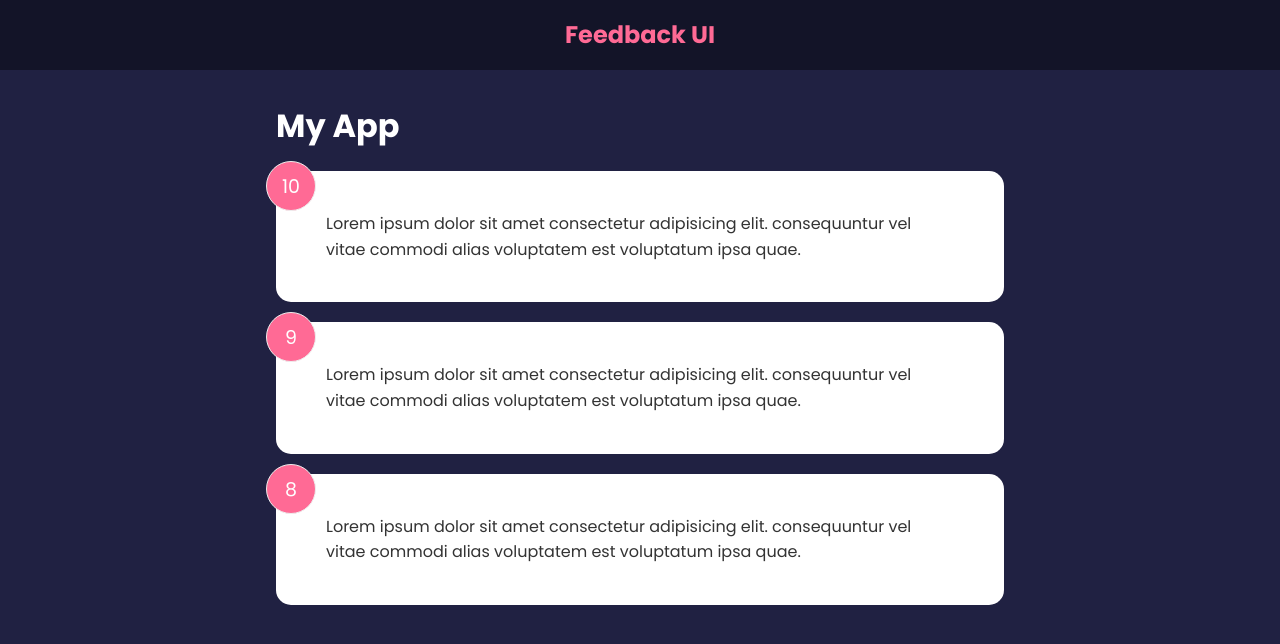
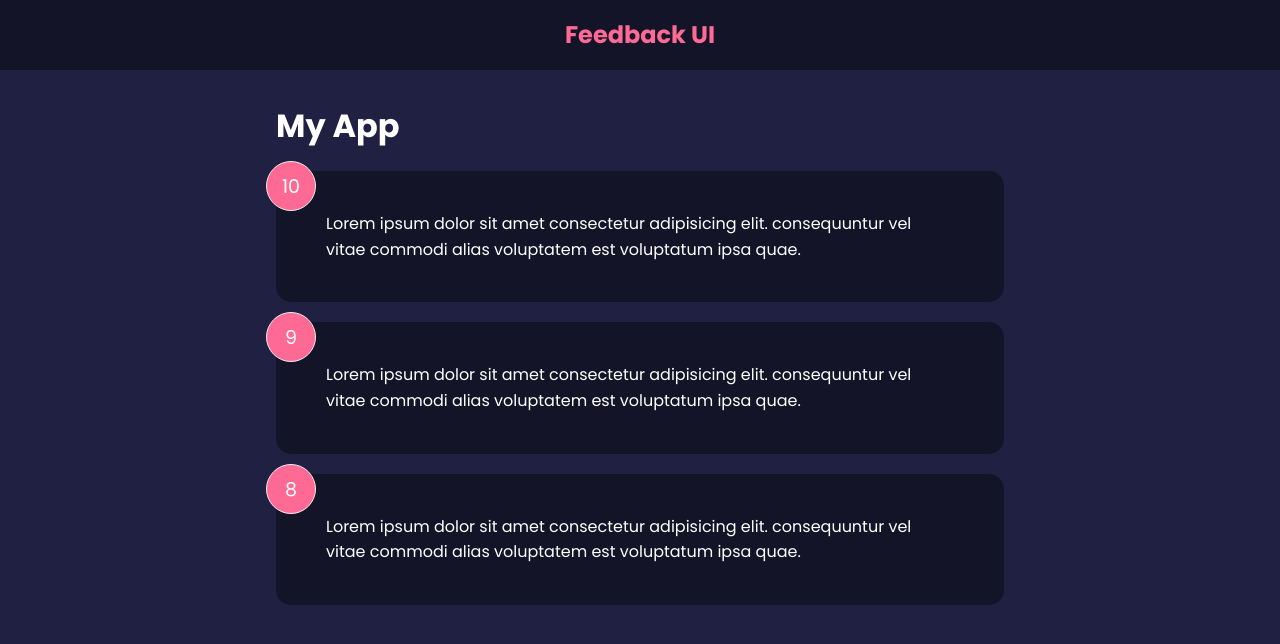
Before and after one commit to willbowdler/FeedBack-Application-UDTut, a React (Create React App) app: page / in a window 1280 px wide. Shown: the top 644 px of the page. Built offline with nearby package versions, Linux system fonts and the light colour scheme.

Commit message:
added a conditional class for reverse styling

```diff
--- a/src/components/FeedbackItem.jsx
+++ b/src/components/FeedbackItem.jsx
@@ -1,11 +1,11 @@
-import { useState } from 'react'
+import Card from './shared/Card'
 
 function FeedbackItem({ item }) {
   return (
-    <div className="card">
+    <Card reverse={true}>
       <div className="num-display">{item.rating}</div>
       <div className="text-display">{item.text}</div>
-    </div>
+    </Card>
   )
 }
 
--- /dev/null
+++ b/src/components/shared/Card.jsx
@@ -0,0 +1,7 @@
+function Card({children, reverse}) {
+  return (
+    <div className={`card ${reverse && 'reverse'}`}>{children}</div>
+  )
+}
+
+export default Card
```
